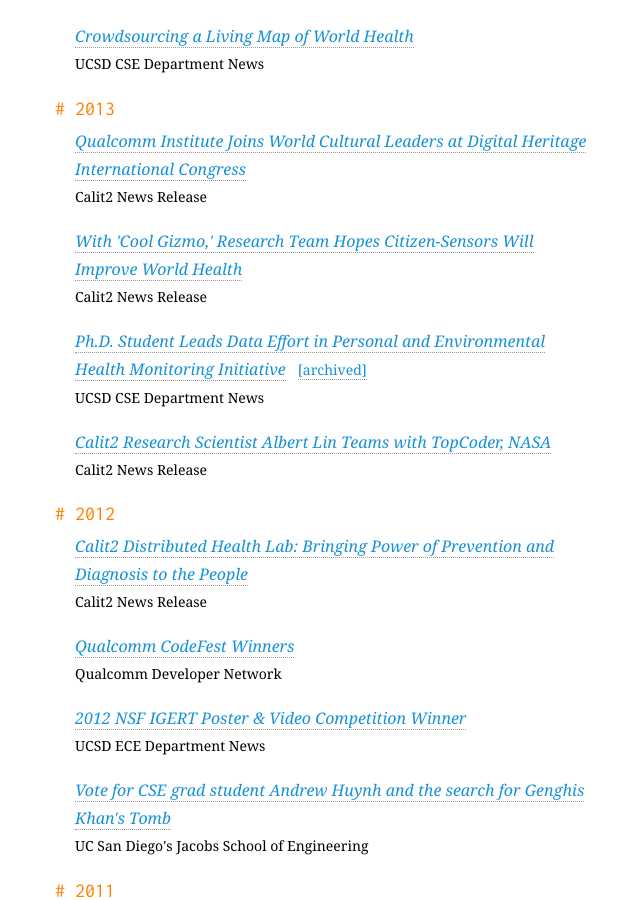
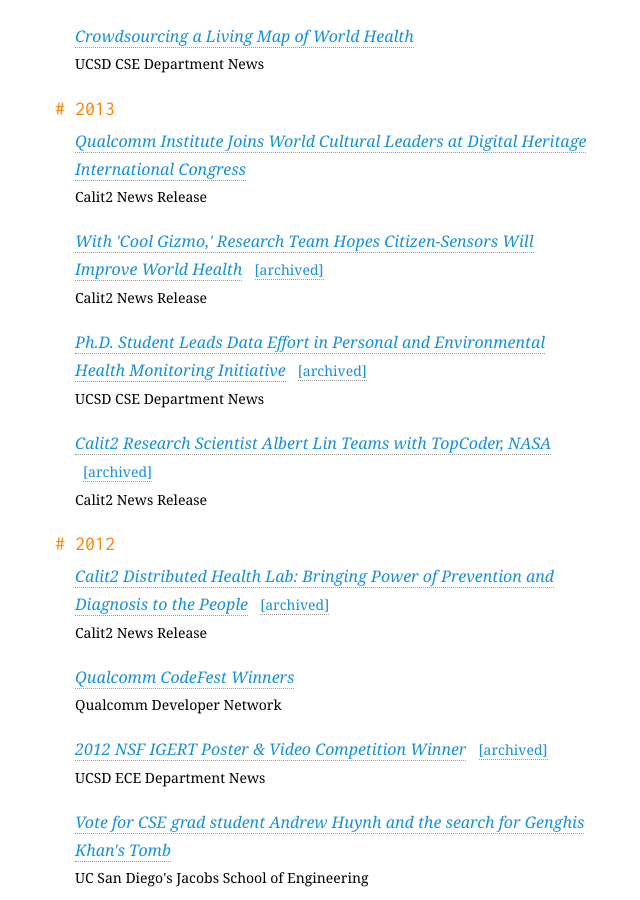
Before and after one commit to a5huynh/athlabs.com, a Jekyll site: the page built from news/index.md, in a window 1280 px wide and 900 px high, scrolled down 726 px. Shown: the whole window, without its empty margins (95-735 px from the left). Built offline with Jekyll 4.4.1, drawn with Linux system fonts in a browser that asks for light colours; nearby versions of some CDN libraries; some web fonts are replaced; some of the changed lines change nothing that is shown.

Commit message:
Add web archive links for articles that have disappeared into the ether

```diff
--- a/news/index.md
+++ b/news/index.md
@@ -47,6 +47,7 @@
         link: "http://calit2.net/newsroom/article.php?id=2281"
         publication: Calit2 News Release
       -
+        archive: "http://web.archive.org/web/20161118040852/http://www.calit2.net/newsroom/release.php?id=2278"
         title: With 'Cool Gizmo,' Research Team Hopes Citizen-Sensors Will Improve World Health
         link: "http://calit2.net/newsroom/release.php?id=2278"
         publication: Calit2 News Release
@@ -56,6 +57,7 @@
         link: "http://cse.ucsd.edu/node/2391"
         publication: UCSD CSE Department News
       -
+        archive: "http://web.archive.org/web/20150314032638/http://www.calit2.net/newsroom/release.php?id=2226"
         title: "Calit2 Research Scientist Albert Lin Teams with TopCoder, NASA"
         link: "http://www.calit2.net/newsroom/release.php?id=2226"
         publication: Calit2 News Release
@@ -63,6 +65,7 @@
     year: 2012
     items:
       -
+        archive: "http://web.archive.org/web/20140812013731/http://calit2.net/newsroom/release.php?id=2074"
         link: "http://calit2.net/newsroom/release.php?id=2074"
         title: "Calit2 Distributed Health Lab: Bringing Power of Prevention and Diagnosis to the People"
         publication: Calit2 News Release
@@ -71,6 +74,7 @@
         title: Qualcomm CodeFest Winners
         publication: Qualcomm Developer Network
       -
+        archive: "http://web.archive.org/web/20160815232147/http://ece.ucsd.edu/node/2714"
         link: "http://www.ece.ucsd.edu/node/2714"
         title: 2012 NSF IGERT Poster &amp; Video Competition Winner
         publication: UCSD ECE Department News
```
